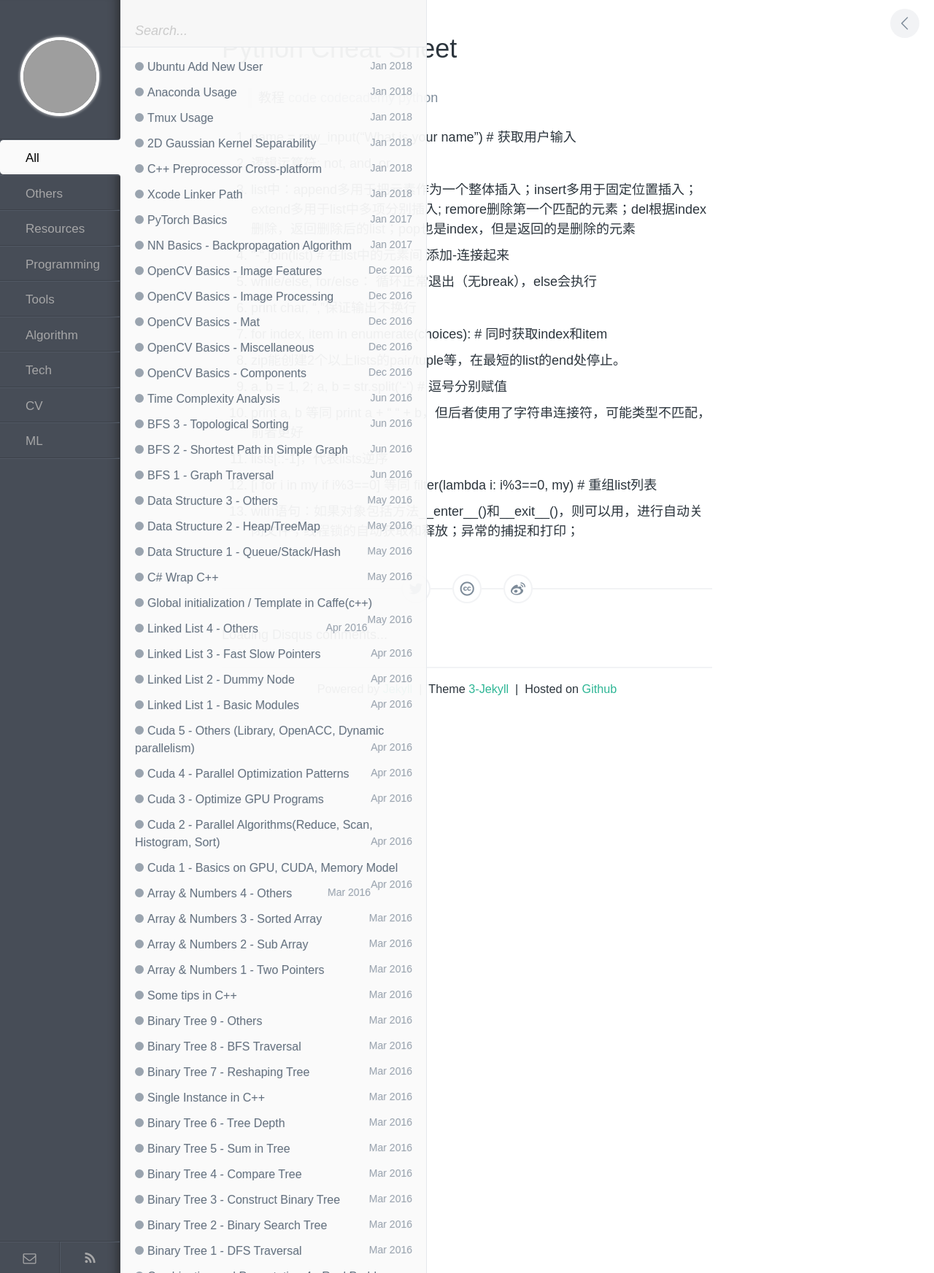
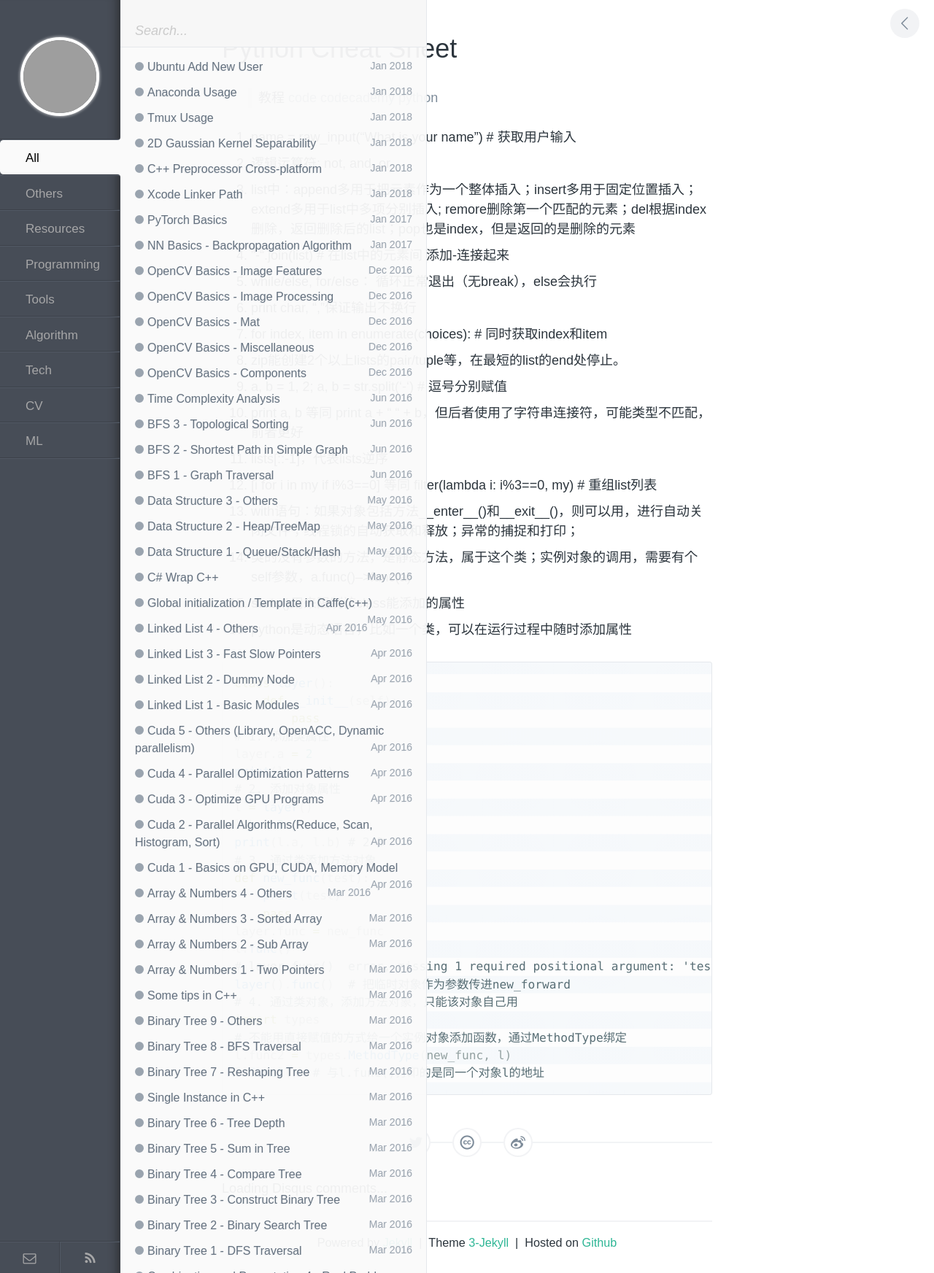
Before and after one commit to wykvictor/wykvictor.github.io, a Jekyll site: the page built from _posts/programming/2015-11-3-Python-Cheat-Sheet.md, in a window 1280 px wide. Shown: the whole page at 73% size. Built offline with Jekyll 4.4.1, drawn with Linux system fonts in a browser that asks for light colours; comment, search, counter and statistics services are not loaded; grey boxes are pictures that could not be loaded.

Commit message:
update python, dynaimic binding

```diff
--- a/_posts/programming/2015-11-3-Python-Cheat-Sheet.md
+++ b/_posts/programming/2015-11-3-Python-Cheat-Sheet.md
@@ -24,3 +24,31 @@
 11. lists[::-1]，代表lists逆序
 12. [i for i in my if i%3==0] 等同 filter(lambda i: i%3==0, my)  # 重组list列表
 13. with语句：如果对象包括方法__enter__()和__exit__()，则可以用，进行自动关闭文件；线程锁的自动获取和释放；异常的捕捉和打印；
+14. 类的没有参数的方法，是静态方法，属于这个类；实例对象的调用，需要有个self参数，a.func()-->func(a)
+15. __slots__()用来限制该class能添加的属性
+16. python是动态语言，比如一个类，可以在运行过程中随时添加属性
+{% highlight Python %}
+class layer():
+    def __init__(self):
+        pass
+# 1. 添加类属性
+layer.a = 2
+print(layer.a)
+# 2. 添加对象属性
+l = layer()
+l.b = 3
+print(l.a, l.b) # 2 3
+# 3. 通过类添加方法对象
+def new_func(test):
+    print(test)
+    pass
+layer.func = new_func
+l.func()
+# layer.func()  error, missing 1 required positional argument: 'test'
+layer().func()  # 把临时对象作为参数传进new_forward
+# 4. 通过类对象，添加方法对象，只能该对象自己用
+import types
+# 不能用直接赋值的方式给一个实例对象添加函数，通过MethodType绑定
+l.func2 = types.MethodType(new_func, l)
+l.func2()  # 与l.func()打印的是同一个对象l的地址
+{% endhighlight %}
```
